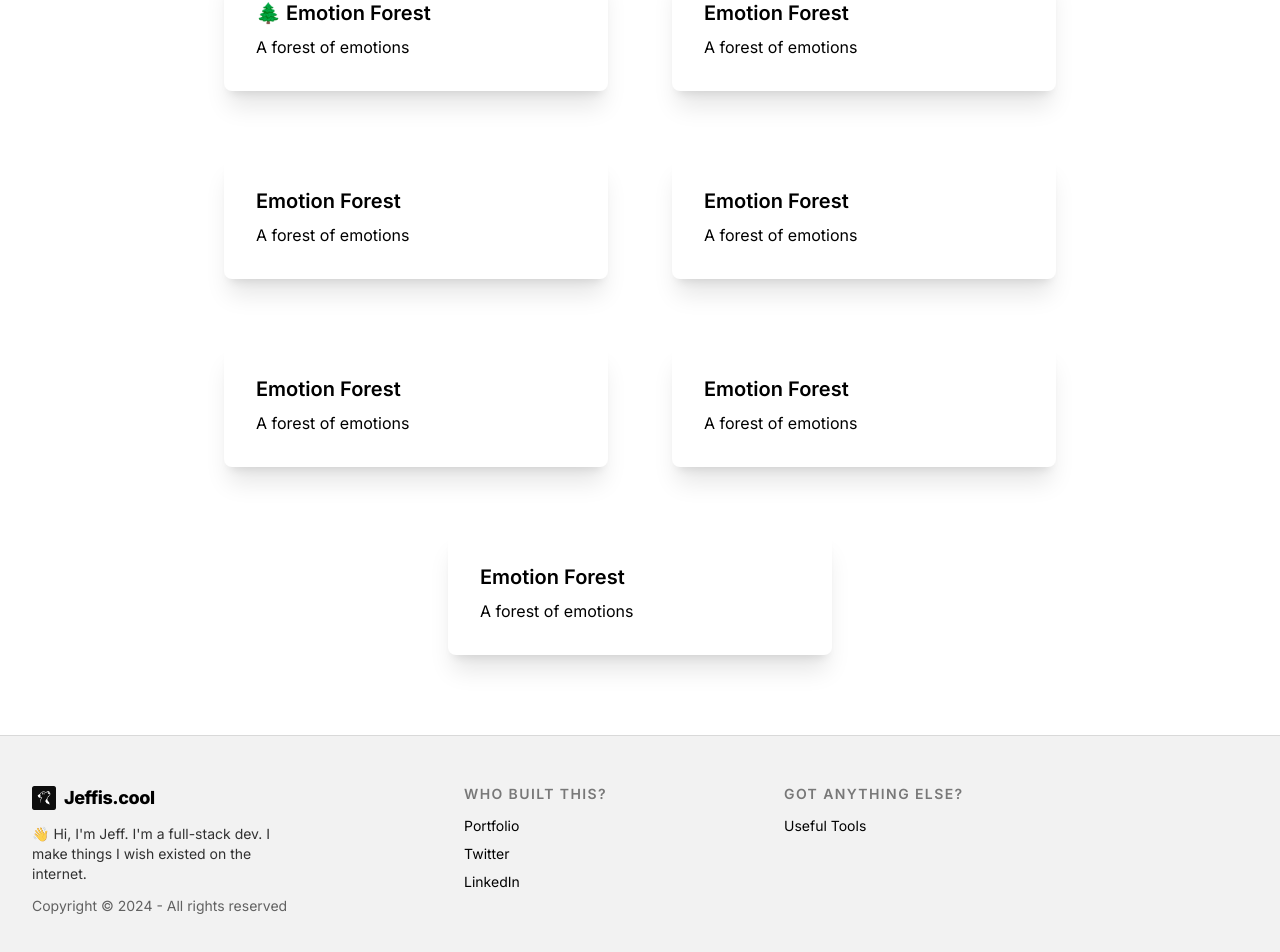
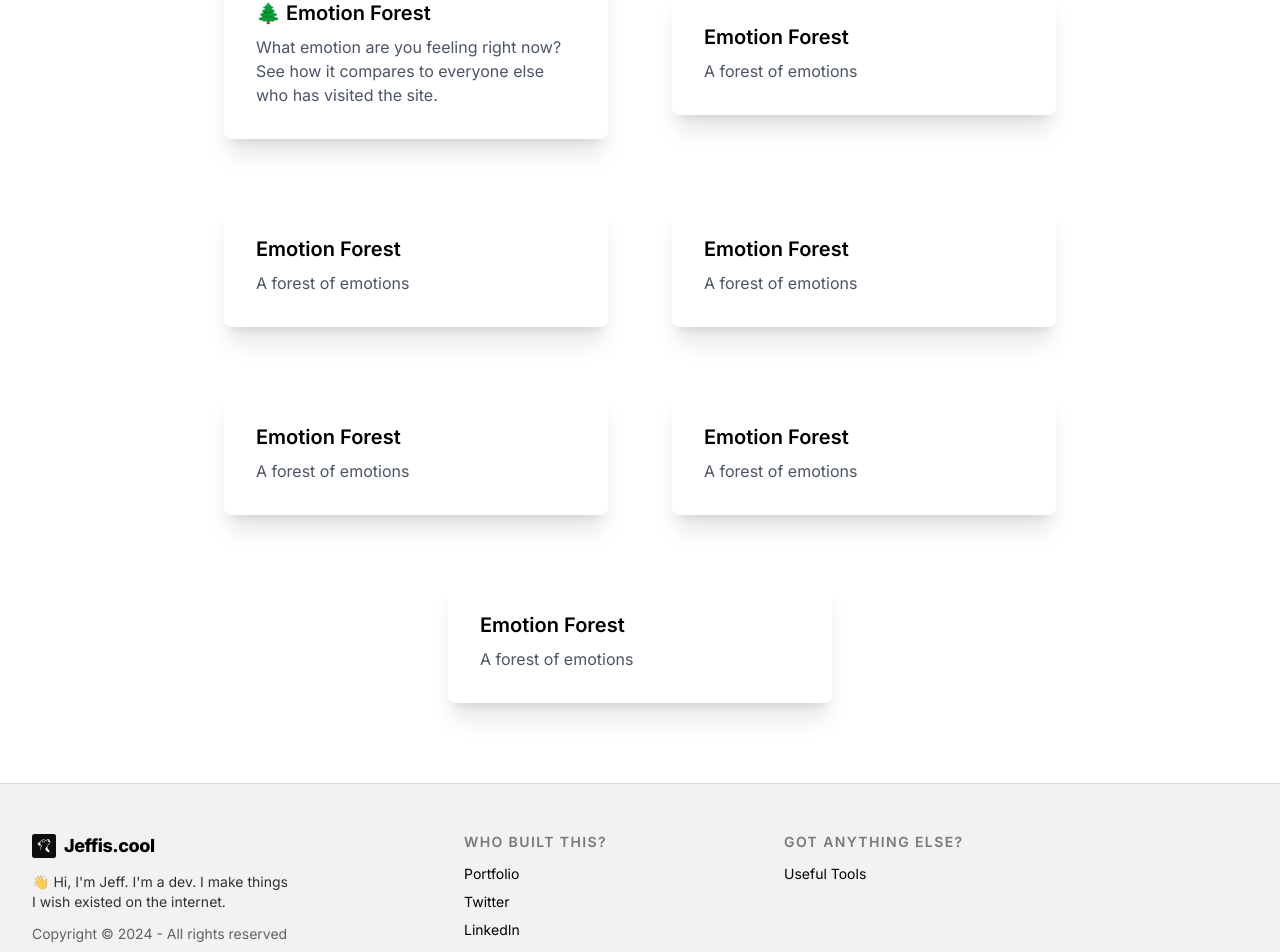
Before and after one commit to jljakin2/jeffis.cool, a Next.js app: page / in a window 1280 px wide. Shown: the part 876-1828 px from the top of the page. Built offline with nearby package versions, Linux system fonts and the light colour scheme; no server answers.

Commit message:
final designs for cards and main page. ready for projects

```diff
--- a/components/Card.tsx
+++ b/components/Card.tsx
@@ -7,21 +7,27 @@ export default function Card({
   link,
 }: CardProps) {
   return (
-    <a href={link}>
-      <div className="card w-96 bg-base-100 shadow-xl rounded-lg">
+    <a
+      href={link}
+      className="transition duration-300 ease-in-out transform hover:-translate-y-2"
+    >
+      <div className="card w-96 bg-base-100  shadow-xl rounded-lg">
         <div className="card-body">
           <h2 className="card-title">{title}</h2>
-          <p>{description}</p>
+          <p className="text-gray-600">{description}</p>
           {/* <div className="card-actions justify-end">
             <button className="btn btn-primary">Check it out</button>
           </div> */}
         </div>
+
+        {/* If there is a badge */}
         {badge && (
           <div className="badge badge-primary rounded-lg absolute -right-2 top-2">
             {badge.toUpperCase()}
           </div>
         )}
       </div>
+      {/* ==================================== */}
     </a>
   );
 }
--- a/config.ts
+++ b/config.ts
@@ -6,7 +6,7 @@ const config = {
   appName: "Jeffis.cool",
   // REQUIRED: a short description of your app for SEO tags (can be overwritten)
   appDescription:
-    "👋 Hi, I'm Jeff. I'm a full-stack dev. I make things I wish existed on the internet.",
+    "👋 Hi, I'm Jeff. I'm a dev. I make things I wish existed on the internet.",
   // REQUIRED (no https://, not trialing slash at the end, just the naked domain)
   domainName: "jeffis.cool",
   crisp: {
--- a/data/index.ts
+++ b/data/index.ts
@@ -3,7 +3,8 @@ import { CardProps } from "@/types";
 export const cards: CardProps[] = [
   {
     title: "🌲 Emotion Forest",
-    description: "A forest of emotions",
+    description:
+      "What emotion are you feeling right now? See how it compares to everyone else who has visited the site.",
     link: "https://jeffbuildstech.com",
   },
   {
```
